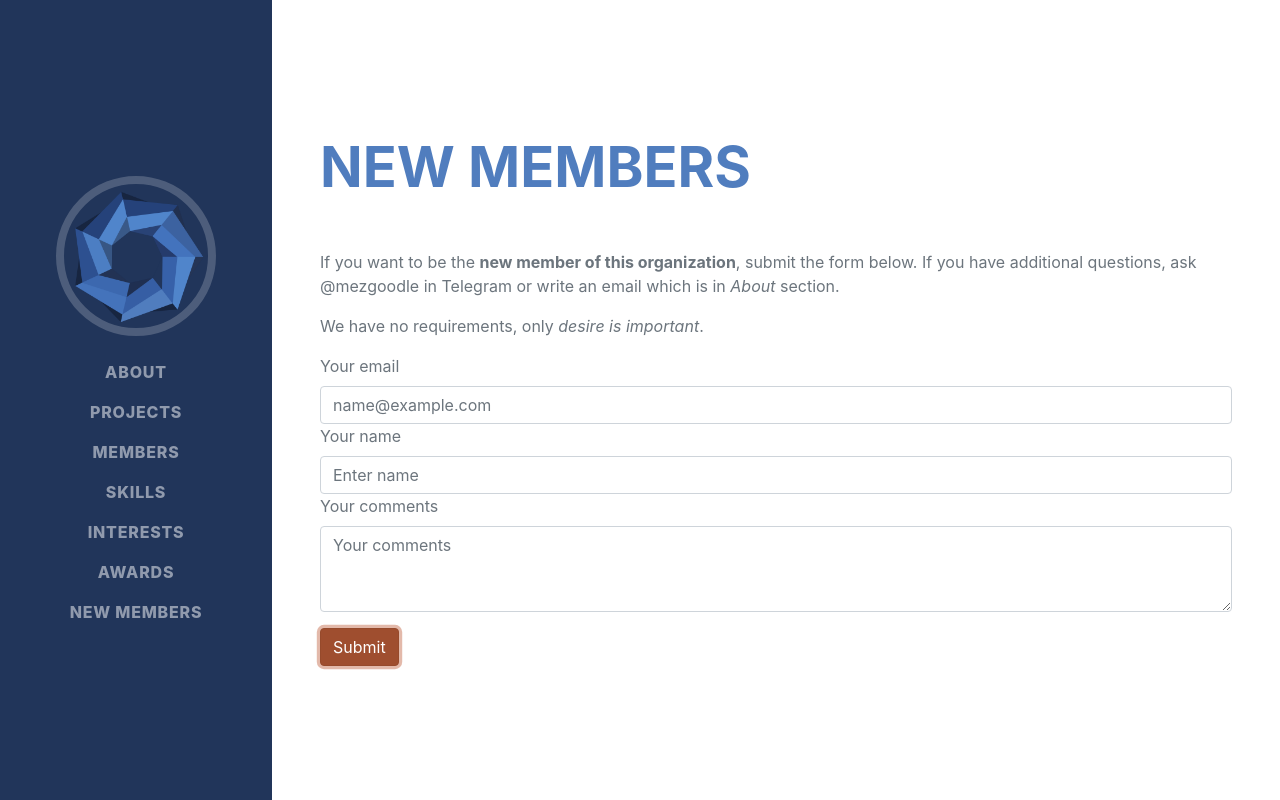
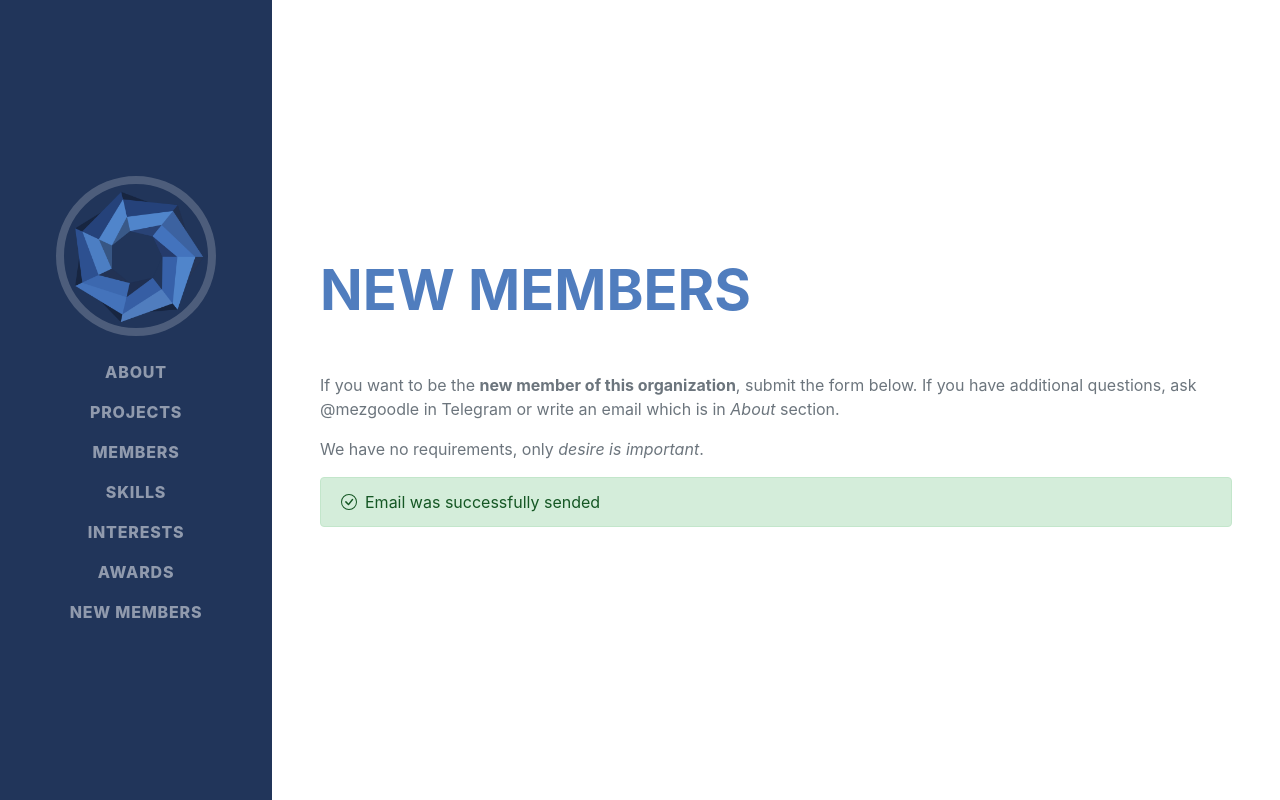
Before and after one commit to mezidia/mezidia, a Vue app: page / in a window 1280 px wide. Both pictures are taken after typing "name@example.com", "Sample", "Sample" into the empty fields and a click on the button "Submit". Shown: the part 3378-4178 px from the top of the page. Built offline with nearby package versions, Linux system fonts and the light colour scheme; no server answers; a web font is replaced by a local one.

Commit message:
#2 Set success and error alerts after sending form

```diff
--- a/src/components/Form.vue
+++ b/src/components/Form.vue
@@ -6,7 +6,24 @@
         have additional questions, ask @mezgoodle in Telegram or write an email which is in <i>About</i>
         section.</p>
       <p class="mb-0">We have no requirements, only <i>desire is important</i>.</p>
-      <form class="pt-3" @submit.prevent="sendEmail">
+      <div class="alert alert-danger d-flex align-items-center mt-3" role="alert" v-if="error">
+        <svg xmlns="http://www.w3.org/2000/svg" width="16" height="16" fill="currentColor" class="bi bi-x-lg mr-2" viewBox="0 0 16 16">
+          <path d="M1.293 1.293a1 1 0 0 1 1.414 0L8 6.586l5.293-5.293a1 1 0 1 1 1.414 1.414L9.414 8l5.293 5.293a1 1 0 0 1-1.414 1.414L8 9.414l-5.293 5.293a1 1 0 0 1-1.414-1.414L6.586 8 1.293 2.707a1 1 0 0 1 0-1.414z"/>
+        </svg>
+        <div>
+          Error while sending email
+        </div>
+      </div>
+      <div class="alert alert-success d-flex align-items-center mt-3" role="alert" v-else-if="sended">
+        <svg xmlns="http://www.w3.org/2000/svg" width="16" height="16" fill="currentColor" class="bi bi-check-circle mr-2" viewBox="0 0 16 16">
+          <path d="M8 15A7 7 0 1 1 8 1a7 7 0 0 1 0 14zm0 1A8 8 0 1 0 8 0a8 8 0 0 0 0 16z"/>
+          <path d="M10.97 4.97a.235.235 0 0 0-.02.022L7.477 9.417 5.384 7.323a.75.75 0 0 0-1.06 1.06L6.97 11.03a.75.75 0 0 0 1.079-.02l3.992-4.99a.75.75 0 0 0-1.071-1.05z"/>
+        </svg>
+        <div>
+          Email was successfully sended
+        </div>
+      </div>
+      <form class="pt-3" @submit.prevent="sendEmail" v-else>
         <label>Your email</label>
         <input
           class="form-control"
@@ -48,7 +65,9 @@ export default {
     return {
       email: '',
       name: '',
-      message: ''
+      message: '',
+      sended: false,
+      error: false
     }
   },
   methods: {
@@ -61,9 +80,11 @@ export default {
             message: this.message
           })
       } catch (error) {
+        this.error = true
         console.log({ error })
       }
       // Reset form field
+      this.sended = true
       this.name = ''
       this.email = ''
       this.message = ''
```
